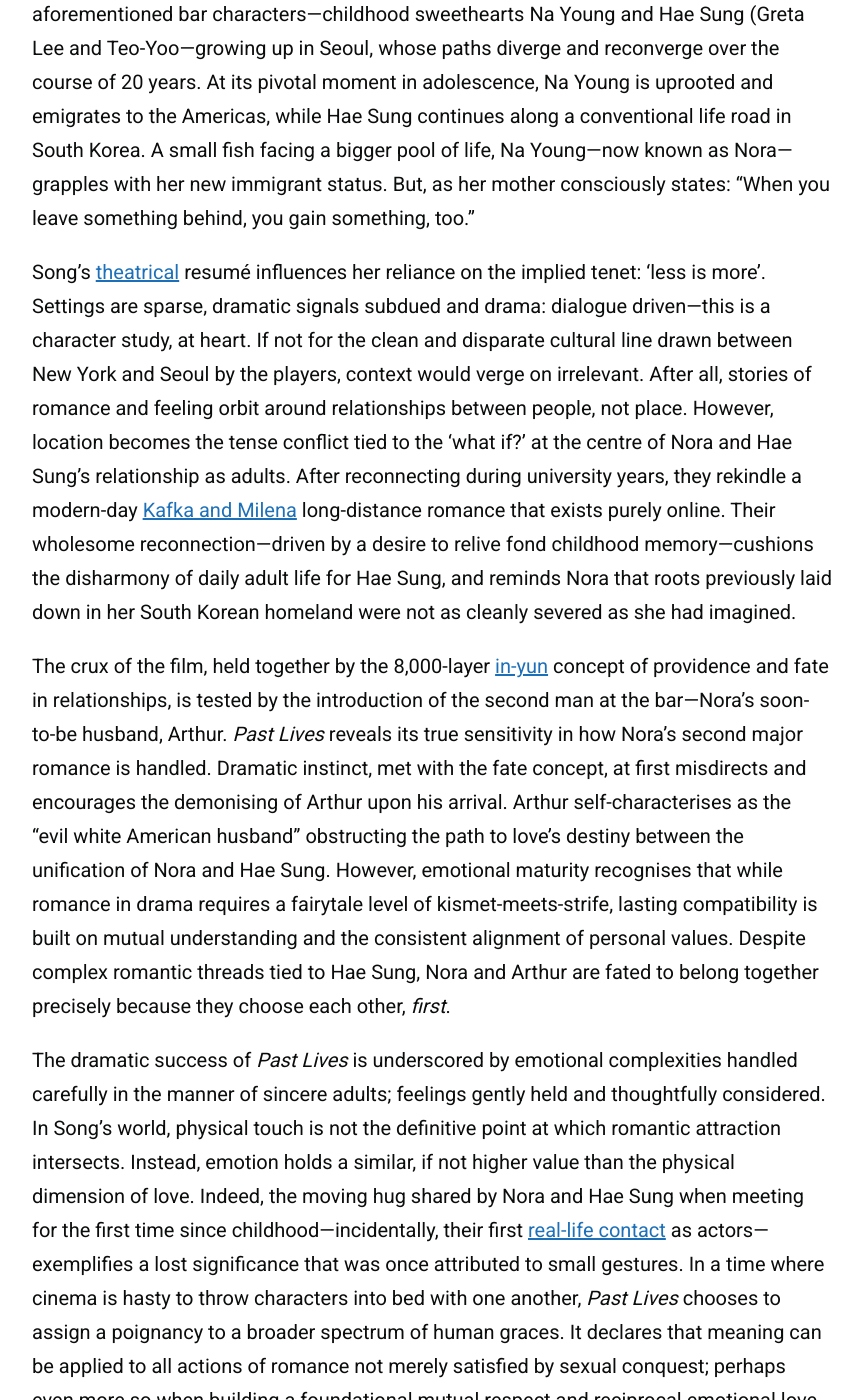
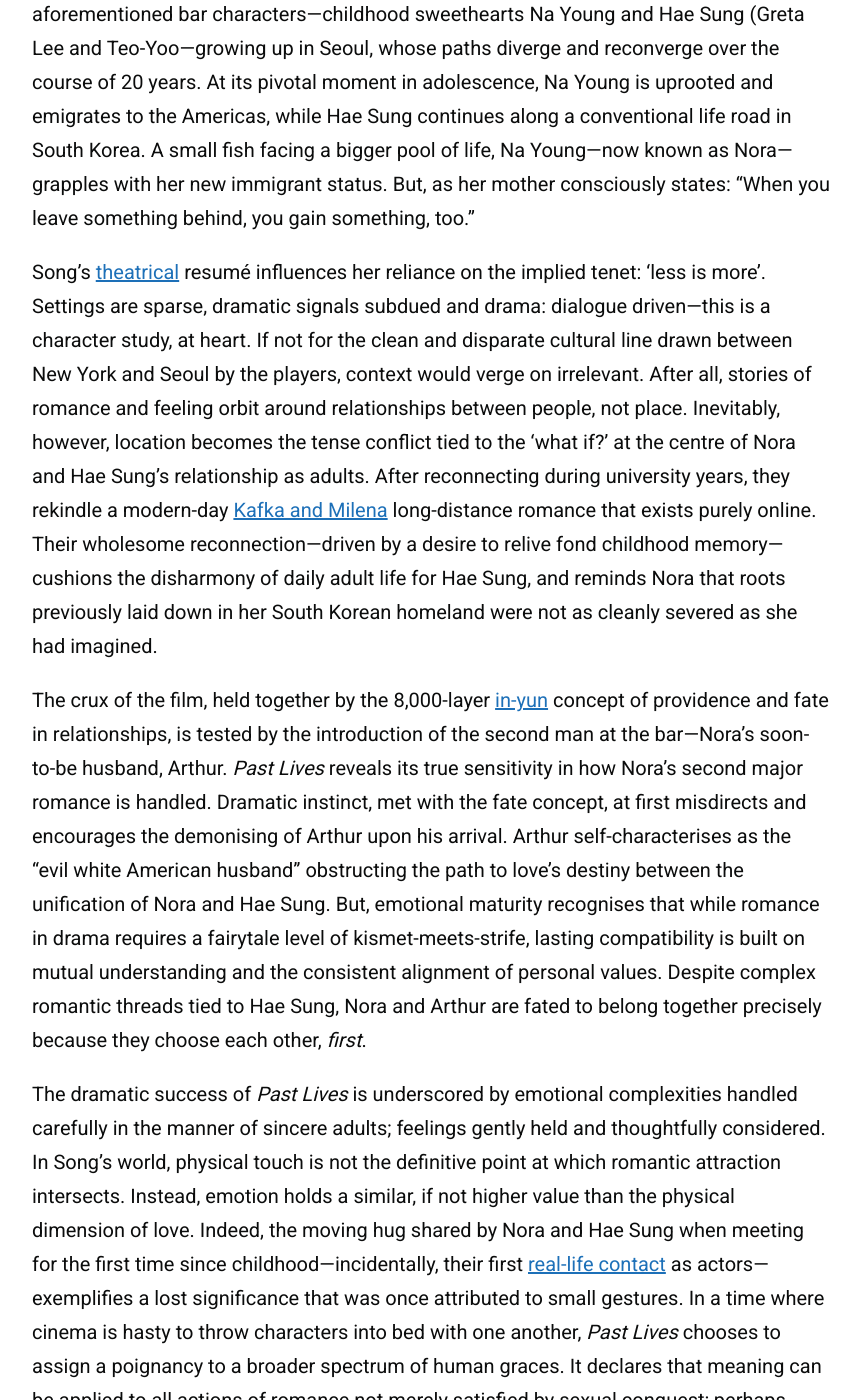
Before and after one commit to zoeurl/zoedowney.github.io, a Jekyll site: the page built from _posts/2024-05-30-past-lives.md, in a window 1280 px wide and 1400 px high, scrolled down 1091 px. Shown: the whole window, without its empty margins (208-1070 px from the left). Built offline with Jekyll 4.4.1, drawn with Linux system fonts in a browser that asks for light colours.

Commit message:
Update 2024-05-30-past-lives.md

```diff
--- a/_posts/2024-05-30-past-lives.md
+++ b/_posts/2024-05-30-past-lives.md
@@ -15,9 +15,9 @@
 
 Celine Song’s _Past Lives_ rests on themes of attachment, connection and reconnection in an era in which the digital and physical have become inseparable. Song revitalises the well-worn narrative of re-establishing personal ties from previous eras of life, aligned with this online accessibility we now place ourselves in. It initially focuses on two of the aforementioned bar characters—childhood sweethearts Na Young and Hae Sung (Greta Lee and Teo-Yoo—growing up in Seoul, whose paths diverge and reconverge over the course of 20 years. At its pivotal moment in adolescence, Na Young is uprooted and emigrates to the Americas, while Hae Sung continues along a conventional life road in South Korea. A small fish facing a bigger pool of life, Na Young—now known as Nora—grapples with her new immigrant status. But, as her mother consciously states: “When you leave something behind, you gain something, too.”
 
-Song’s [theatrical](https://www.screendaily.com/features/celine-song-talks-moving-from-theatre-to-film-for-past-lives-you-have-to-accept-the-chaos-on-the-day/5188978.article) resumé influences her reliance on the implied tenet: ‘less is more’. Settings are sparse, dramatic signals subdued and drama: dialogue driven—this is a character study, at heart. If not for the clean and disparate cultural line drawn between New York and Seoul by the players, context would verge on irrelevant. After all, stories of romance and feeling orbit around relationships between people, not place. However, location becomes the tense conflict tied to the ‘what if?’ at the centre of Nora and Hae Sung’s relationship as adults. After reconnecting during university years, they rekindle a modern-day [Kafka and Milena](https://kafkamuseum.cz/en/franz-kafka/women/milena-jesenska/) long-distance romance that exists purely online. Their wholesome reconnection—driven by a desire to relive fond childhood memory—cushions the disharmony of daily adult life for Hae Sung, and reminds Nora that roots previously laid down in her South Korean homeland were not as cleanly severed as she had imagined.
+Song’s [theatrical](https://www.screendaily.com/features/celine-song-talks-moving-from-theatre-to-film-for-past-lives-you-have-to-accept-the-chaos-on-the-day/5188978.article) resumé influences her reliance on the implied tenet: ‘less is more’. Settings are sparse, dramatic signals subdued and drama: dialogue driven—this is a character study, at heart. If not for the clean and disparate cultural line drawn between New York and Seoul by the players, context would verge on irrelevant. After all, stories of romance and feeling orbit around relationships between people, not place. Inevitably, however, location becomes the tense conflict tied to the ‘what if?’ at the centre of Nora and Hae Sung’s relationship as adults. After reconnecting during university years, they rekindle a modern-day [Kafka and Milena](https://kafkamuseum.cz/en/franz-kafka/women/milena-jesenska/) long-distance romance that exists purely online. Their wholesome reconnection—driven by a desire to relive fond childhood memory—cushions the disharmony of daily adult life for Hae Sung, and reminds Nora that roots previously laid down in her South Korean homeland were not as cleanly severed as she had imagined.
 
-The crux of the film, held together by the 8,000-layer [in-yun](https://en.wiktionary.org/wiki/%EC%9D%B8%EC%97%B0) concept of providence and fate in relationships, is tested by the introduction of the second man at the bar—Nora’s soon-to-be husband, Arthur. _Past Lives_ reveals its true sensitivity in how Nora’s second major romance is handled. Dramatic instinct, met with the fate concept, at first misdirects and encourages the demonising of Arthur upon his arrival. Arthur self-characterises as the “evil white American husband” obstructing the path to love’s destiny between the unification of Nora and Hae Sung. However, emotional maturity recognises that while romance in drama requires a fairytale level of kismet-meets-strife, lasting compatibility is built on mutual understanding and the consistent alignment of personal values. Despite complex romantic threads tied to Hae Sung, Nora and Arthur are fated to belong together precisely because they choose each other, _first_.
+The crux of the film, held together by the 8,000-layer [in-yun](https://en.wiktionary.org/wiki/%EC%9D%B8%EC%97%B0) concept of providence and fate in relationships, is tested by the introduction of the second man at the bar—Nora’s soon-to-be husband, Arthur. _Past Lives_ reveals its true sensitivity in how Nora’s second major romance is handled. Dramatic instinct, met with the fate concept, at first misdirects and encourages the demonising of Arthur upon his arrival. Arthur self-characterises as the “evil white American husband” obstructing the path to love’s destiny between the unification of Nora and Hae Sung. But, emotional maturity recognises that while romance in drama requires a fairytale level of kismet-meets-strife, lasting compatibility is built on mutual understanding and the consistent alignment of personal values. Despite complex romantic threads tied to Hae Sung, Nora and Arthur are fated to belong together precisely because they choose each other, _first_.
 
 The dramatic success of _Past Lives_ is underscored by emotional complexities handled carefully in the manner of sincere adults; feelings gently held and thoughtfully considered. In Song’s world, physical touch is not the definitive point at which romantic attraction intersects. Instead, emotion holds a similar, if not higher value than the physical dimension of love. Indeed, the moving hug shared by Nora and Hae Sung when meeting for the first time since childhood—incidentally, their first [real-life contact](https://www.youtube.com/watch?v=9d4ObkmCJYs&t=7s&ab_channel=A24) as actors—exemplifies a lost significance that was once attributed to small gestures. In a time where cinema is hasty to throw characters into bed with one another, _Past Lives_ chooses to assign a poignancy to a broader spectrum of human graces. It declares that meaning can be applied to all actions of romance not merely satisfied by sexual conquest; perhaps even more so when building a foundational mutual respect and reciprocal emotional love supercede a desire for immediate physical intimacy.
 
```
